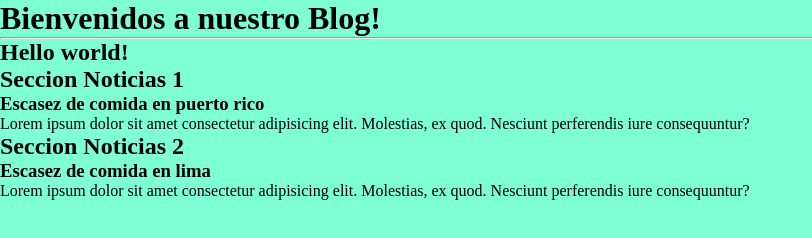
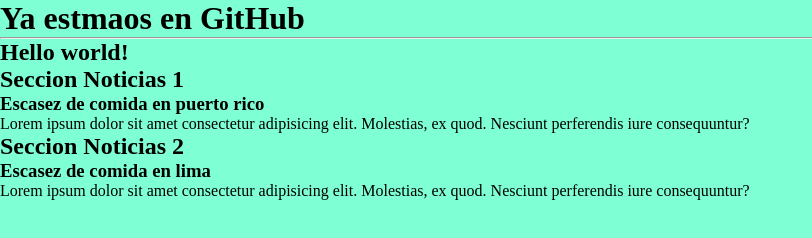
Before and after one commit to dev-fflores/git-project-33035, a plain HTML site: page index.html in a window 1280 px wide. Shown: the whole page, without its empty margins (0-812 px from the left). Drawn offline with Linux system fonts and the light colour scheme.

Commit message:
update to cloud

```diff
--- a/index.html
+++ b/index.html
@@ -9,7 +9,7 @@
 </head>
 <body>
     <header>
-        <h1>Bienvenidos a nuestro Blog!</h1>
+        <h1>Ya estmaos en GitHub</h1>
         <hr>
         <h2>Hello world!</h2>
     </header>
```
